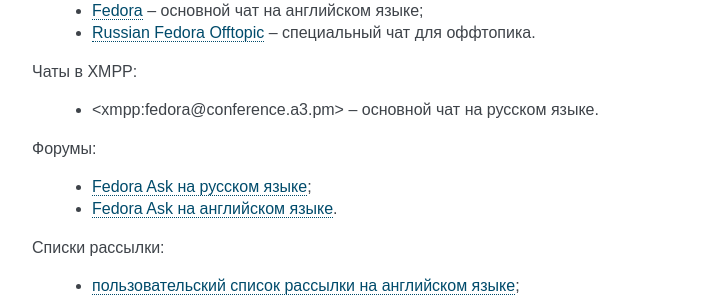
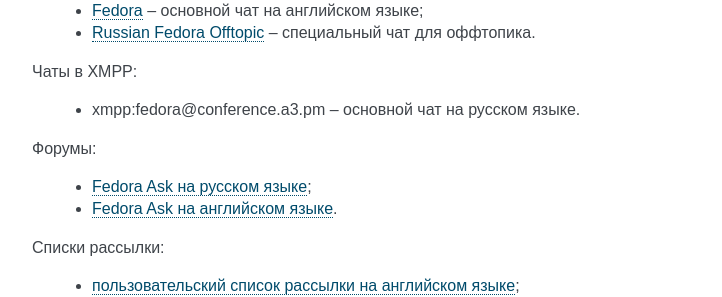
Before and after one commit to RussianFedora/FAQ, a Sphinx documentation site: the page built from source/generic-info.rst, in a window 1280 px wide and 900 px high, scrolled down 4175 px. Shown: the part 159-456 px from the top of the window, without its empty margins (388-1110 px from the left). Built offline with Sphinx 7.4.7, drawn with Linux system fonts in a browser that asks for light colours; comment, search, counter and statistics services are not loaded; part of the change alters nothing that is shown.

```diff
--- a/source/generic-info.rst
+++ b/source/generic-info.rst
@@ -243,7 +243,7 @@ RFRemix -- это ремикс оргинального дистрибутива
 
 Чаты в XMPP:
 
-  * <xmpp:fedora@conference.a3.pm> – основной чат на русском языке.
+  * xmpp:fedora@conference.a3.pm – основной чат на русском языке.
 
 Форумы:
 
```
